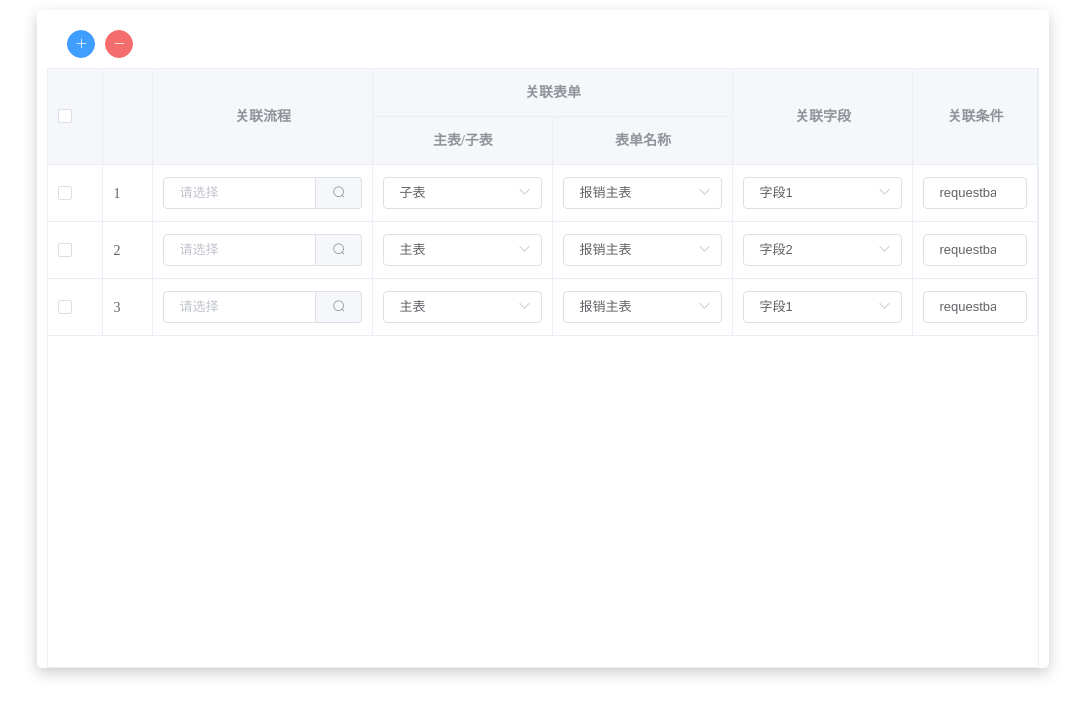
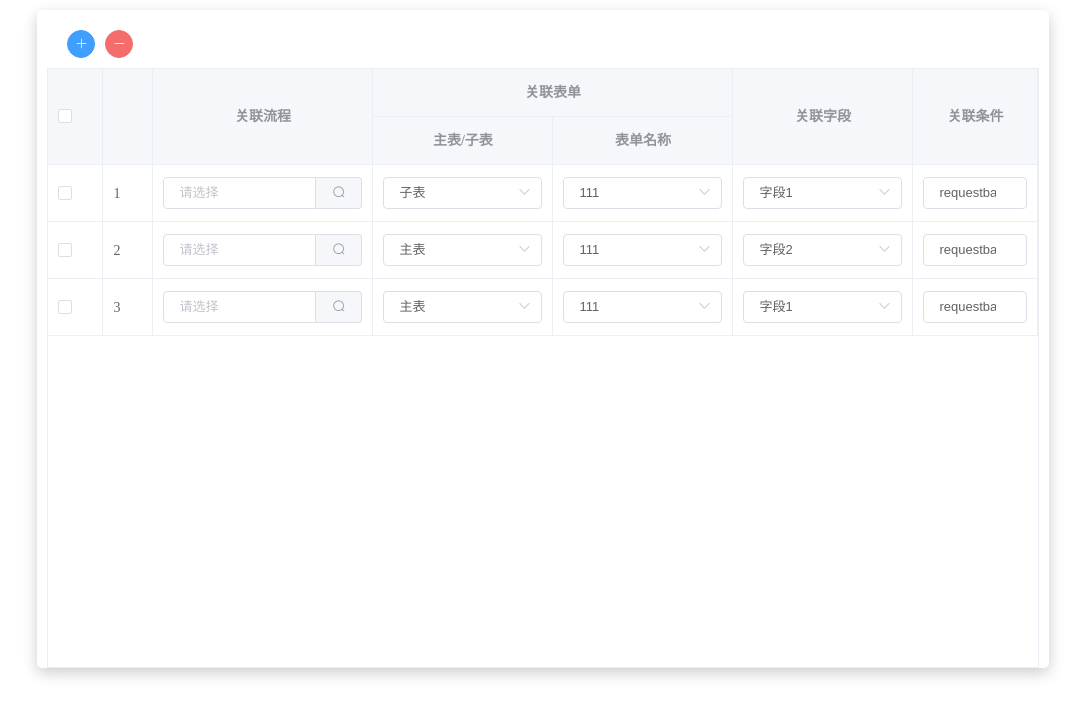
Before and after one commit to dreamof2080/vuejs-subtable, a Vue app: page / in a window 1280 px wide. Shown: the top 716 px of the page, without its empty margins (97-1182 px from the left). Built offline with nearby package versions, Linux system fonts and the light colour scheme.

Commit message:
表单名称动态获取数据

```diff
--- a/src/App.vue
+++ b/src/App.vue
@@ -23,7 +23,22 @@ export default {
   methods:{
     handleWorkflowRowData(workflowRow){
       this.workflowRowData = workflowRow;
+    },
+    loaded(){
+      let url = window.location.href;
+      let paramArr = url.substring(url.lastIndexOf('?') + 1,url.length).split('&');
+      for (let i=0;i<paramArr.length;i++){
+        let param = paramArr[i].split("=");
+        if (param.length>1){
+          if (param[0].toLocaleLowerCase()=='workflowid') {
+            this.$store.commit('setWorkflowId',param[1]);
+          }
+        }
+      }
     }
+  },
+  mounted(){
+    this.loaded();
   }
 }
 </script>
--- /dev/null
+++ b/src/components/Global_store.js
@@ -0,0 +1,10 @@
+export default {
+  state:{
+    workflowid:null
+  },
+  mutations:{
+    setWorkflowId(state,id){
+      state.workflowid = id;
+    }
+  }
+}
--- a/src/components/RelateTable.vue
+++ b/src/components/RelateTable.vue
@@ -58,7 +58,7 @@
               label="表单名称"
               width="180">
             <template slot-scope="scope">
-              <el-select v-model="scope.row.formid" placeholder="请选择" size="small">
+              <el-select v-model="scope.row.formid" placeholder="请选择" size="small" @focus="handleFormidClick(scope.$index)">
                 <el-option
                     v-for="item in formids"
                     :key="item.value"
@@ -74,7 +74,7 @@
             label="关联字段"
             width="180">
           <template slot-scope="scope">
-            <el-select v-model="scope.row.fieldid" placeholder="请选择" size="small">
+            <el-select v-model="scope.row.fieldid" placeholder="请选择" size="small" @focus="handleFieldClick(scope.$index)">
               <el-option
                   v-for="item in fieldids"
                   :key="item.value"
@@ -110,7 +110,7 @@
           id:1,
           workflowid: '',
           workflowName:'',
-          formType: '1',
+          formType: 1,
           formid: '111',
           fieldid: '111',
           condition: 'requestbase.isdelete=0'
@@ -118,7 +118,7 @@
           id:2,
           workflowid: '',
           workflowName:'',
-          formType: '0',
+          formType: 0,
           formid: '111',
           fieldid: '222',
           condition: 'requestbase.isdelete=0'
@@ -126,32 +126,23 @@
           id:3,
           workflowid: '',
           workflowName:'',
-          formType: '0',
+          formType: 0,
           formid: '111',
           fieldid: '111',
           condition: 'requestbase.isdelete=0'
         }],
         formTypeOptions:[
           {
-            value:'0',
+            value:0,
             label:'主表'
           },
           {
-            value:'1',
+            value:1,
             label:'子表'
           }
         ],
         multipleSelection: [],
-        formids:[
-          {
-            value:'111',
-            label:'报销主表'
-          },
-          {
-            value:'222',
-            label:'报销子表'
-          }
-        ],
+        formids:[],
         fieldids:[
           {
             value:'111',
@@ -169,13 +160,13 @@
     methods:{
       handleAdd() {
         this.details.push({
-          id: 99,
-          workflowid: '',
-          workflowName:'',
-          formType: '',
-          formid: '111',
-          fieldid: '111',
-          condition: 'requestbase.isdelete=0'
+          id: null,
+          workflowid: null,
+          workflowName: null,
+          formType: null,
+          formid: null,
+          fieldid: null,
+          condition: null
         });
       },
       handleDelete(){
@@ -192,6 +183,22 @@
       handleClick(index){
         this.$store.commit('switch_workflowDialog');
         this.currentIndex = index;
+      },
+      handleFormidClick(index){
+        if (this.details && this.details[index] && this.details[index].workflowid) {
+          this.axios.get('/ServiceAction/com.eweaver.workflow.workflow.servlet.WorkflowRelateAction?action=formid&workflowid='+
+            this.details[index].workflowid+'&formType='+this.details[index].formType).then(response=>{
+            this.formids = response.data;
+          }).catch(function (err) {
+            console.log(err)
+          })
+        }
+      },
+      //todo 需要改成browser框，字段太多，用下拉框不方便
+      handleFieldClick(index){
+        if (this.details && this.details[index] && this.details[index].workflowid && this.details[index].formid) {
+
+        }
       }
     },
     watch:{
--- a/src/components/WorkflowBrowser.vue
+++ b/src/components/WorkflowBrowser.vue
@@ -3,22 +3,22 @@
     <div>
       <el-form :inline="true" :model="searchForm" class="demo-form-inline">
         <el-form-item label="流程名称">
-          <el-input v-model="searchForm.searchFlowName" placeholder="" size="mini"></el-input>
+          <el-input v-model="searchForm.searchFlowName" placeholder="" size="mini" @keydown.13.native="handleSubmit"></el-input>
         </el-form-item>
         <el-form-item label="模块名称">
-          <el-input v-model="searchForm.searchModuleName" placeholder="" size="mini"></el-input>
+          <el-input v-model="searchForm.searchModuleName" placeholder="" size="mini" @keydown.13.native="handleSubmit"></el-input>
         </el-form-item>
         <el-form-item>
-          <el-button type="primary" @click="onSubmit" size="mini">查询</el-button>
+          <el-button type="primary" @click="handleSubmit" size="mini">查询</el-button>
         </el-form-item>
       </el-form>
     </div>
     <div>
       <el-table
           ref="singleTable"
-          :data="tableData3"
+          :data="tableList"
           highlight-current-row
-          @row-click="handleCurrentChange"
+          @row-click="handleRowClick"
           height="400"
           style="width: 100%">
         <el-table-column
@@ -38,14 +38,19 @@
             prop="moduleName"
             label="模块名称">
         </el-table-column>
+        <el-table-column
+            prop="isActive"
+            label="流程状态">
+        </el-table-column>
       </el-table>
     </div>
     <div class="block">
       <el-pagination
           layout="prev, pager, next"
-          :current-page.sync="currentPage"
-          :page-size="10"
-          :total="1000">
+          :current-page.sync="pageInfo.currentPage"
+          :page-size="pageInfo.pageSize"
+          :total="pageInfo.total"
+          @current-change="handleCurrentPage">
       </el-pagination>
     </div>
   </el-dialog>
@@ -55,76 +60,49 @@
   export default {
     data() {
       return {
-        tableData3: [{
-          workflowid:'1',
-          workflowName:'差旅费报销',
-          moduleid:'',
-          moduleName:'财务管理'
-        }, {
-          workflowid:'2',
-          workflowName:'请假申请',
-          moduleid:'',
-          moduleName:'人事管理'
-        }, {
-          workflowid:'3',
-          workflowName:'离职申请',
-          moduleid:'',
-          moduleName:'人事管理'
-        }, {
-          workflowid:'4',
-          workflowName:'加班申请',
-          moduleid:'',
-          moduleName:'人事管理'
-        }, {
-          workflowid:'4',
-          workflowName:'加班申请',
-          moduleid:'',
-          moduleName:'人事管理'
-        }, {
-          workflowid:'4',
-          workflowName:'加班申请',
-          moduleid:'',
-          moduleName:'人事管理'
-        }, {
-          workflowid:'4',
-          workflowName:'加班申请',
-          moduleid:'',
-          moduleName:'人事管理'
-        }, {
-          workflowid:'4',
-          workflowName:'加班申请',
-          moduleid:'',
-          moduleName:'人事管理'
-        }],
+        tableList: [],
         searchForm: {
           searchFlowName: '',
           searchModuleName: ''
         },
-        currentPage:1,
+        pageInfo:{
+          currentPage:1,
+          pageSize:10,
+          total:0,
+        }
       }
     },
     methods: {
-      handleCurrentChange(val) {
+      handleRowClick(val) {
         this.$emit('browserClick',val);
         this.$store.commit('switch_workflowDialog');
       },
-      onSubmit() {
-        this.axios.get('/ServiceAction/com.eweaver.workflow.workflow.servlet.WorkflowRelateAction?action=workflowinfo&workflowName='
-          +encodeURI(encodeURI(this.searchForm.searchFlowName))+'&moduleName='+encodeURI(encodeURI(this.searchForm.searchModuleName))).then(response=>{
-          this.tableData3.length = 0;
-          this.tableData3 = response.data.detail;
+      handleSubmit() {
+        this.axios.get('/ServiceAction/com.eweaver.workflow.workflow.servlet.WorkflowRelateAction?action=workflowinfo&workflowid='+
+          this.$store.state.globalStore.workflowid
+          +'&workflowName='
+          +encodeURI(encodeURI(this.searchForm.searchFlowName))+'&moduleName='+encodeURI(encodeURI(this.searchForm.searchModuleName))
+          +'&pageSize='+this.pageInfo.pageSize+'&pageNo='+this.pageInfo.currentPage).then(response=>{
+          this.tableList = response.data.detail;
+          this.pageInfo.total = response.data.total;
         }).catch(function (err) {
           console.log(err)
         })
+      },
+      handleCurrentPage(){
+        this.handleSubmit();
       }
     },
     computed:{
       show:{
         get(){
+          if (this.$store.state.workflowBrowser.show && this.tableList.length==0) {
+            this.handleSubmit();
+          }
           return this.$store.state.workflowBrowser.show;
         },
         set(){
-          this.currentPage = 1;
+          this.pageInfo.currentPage = 1;
           this.$store.commit('switch_workflowDialog');
         }
       }
@@ -139,5 +117,6 @@
   }
   .block{
     text-align:right;
+    margin-top: 10px;
   }
 </style>
--- a/src/store/index.js
+++ b/src/store/index.js
@@ -3,10 +3,12 @@ import Vuex from 'vuex'
 Vue.use(Vuex);
 
 import WorkflowBrowser_store from '../components/WorkflowBrowser_store';
+import Global_store from '../components/Global_store'
 
 export default new Vuex.Store({
     modules:{
-      workflowBrowser:WorkflowBrowser_store
+      workflowBrowser:WorkflowBrowser_store,
+      globalStore:Global_store
     }
   }
 )
```
